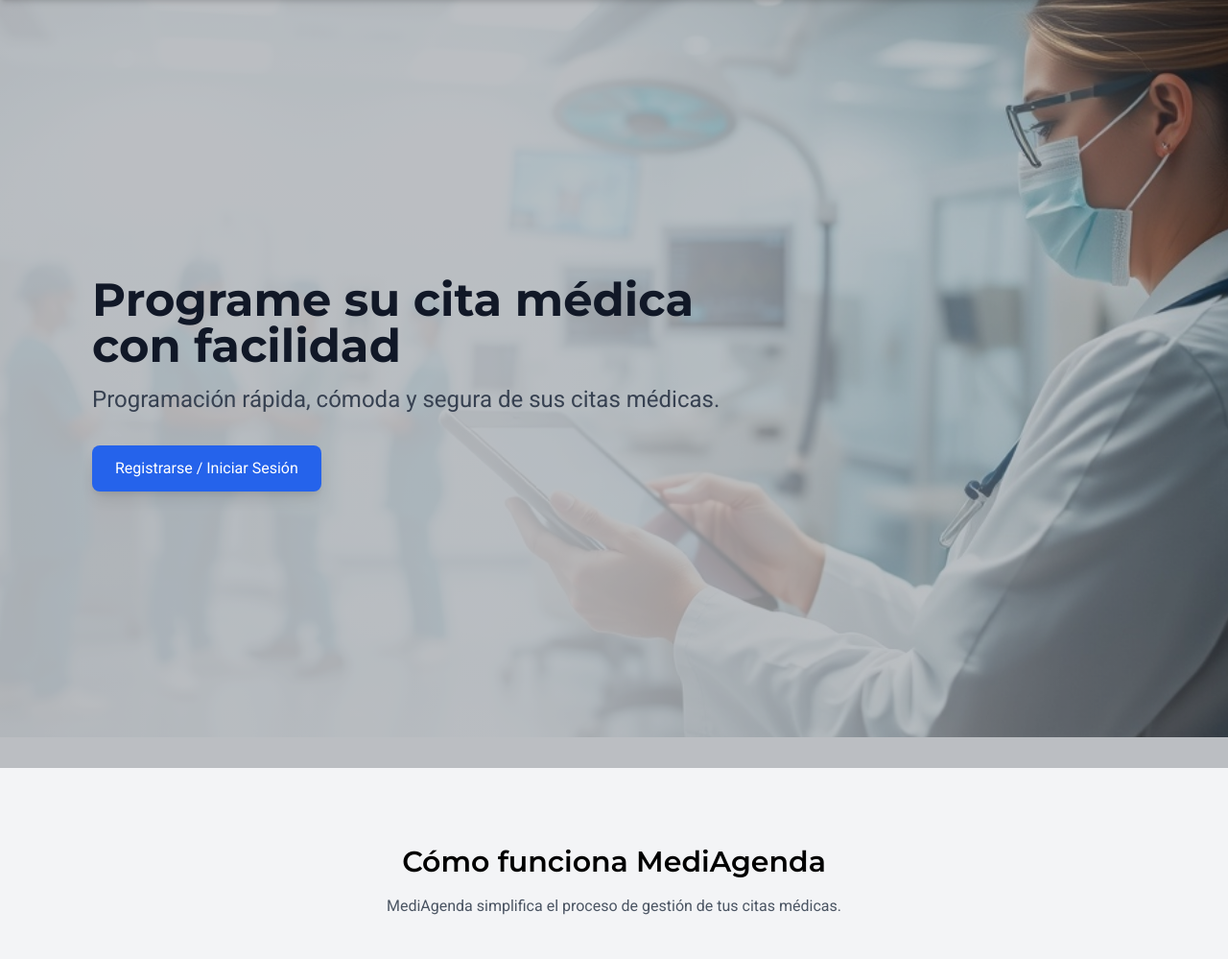
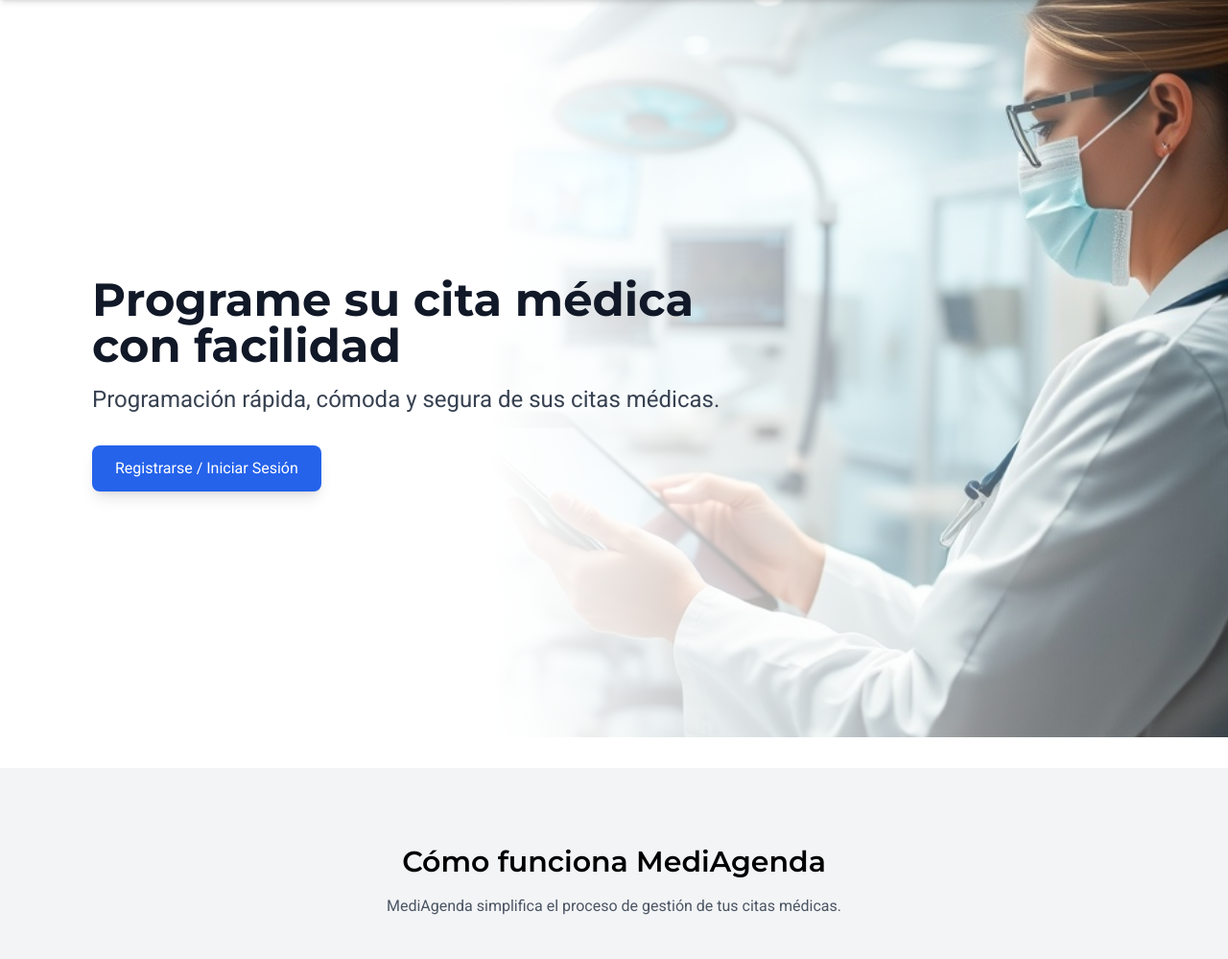
Before and after one commit to ccamiloguerrero2/MediAgenda, a PHP site: page / in a window 1280 px wide. Shown: the part 64-1063 px from the top of the page at 96% size. Run offline with PHP 8.4, Linux system fonts and the light colour scheme; some libraries are stand-ins or nearby versions.

Commit message:
Correcion colores HERO

```diff
--- a/dist/output.css
+++ b/dist/output.css
@@ -1296,11 +1296,6 @@ video {
   border-color: rgb(234 179 8 / var(--tw-border-opacity));
 }
 
-.bg-black {
-  --tw-bg-opacity: 1;
-  background-color: rgb(0 0 0 / var(--tw-bg-opacity));
-}
-
 .bg-blue-100 {
   --tw-bg-opacity: 1;
   background-color: rgb(219 234 254 / var(--tw-bg-opacity));
@@ -1419,8 +1414,8 @@ video {
   background-color: rgb(234 179 8 / var(--tw-bg-opacity));
 }
 
-.bg-opacity-30 {
-  --tw-bg-opacity: 0.3;
+.bg-opacity-0 {
+  --tw-bg-opacity: 0;
 }
 
 .bg-opacity-50 {
--- a/index.php
+++ b/index.php
@@ -72,11 +72,8 @@ if ($loggedIn) {
 
         /* Estilos para el efecto Parallax en distintas secciones */
         .parallax {
-            /* Gradiente claro + imagen original */
-            background-image: linear-gradient(to right, rgba(255, 255, 255, 0.9) 40%, rgba(255, 255, 255, 0.7) 60%, rgba(255, 255, 255, 0.3) 80%, rgba(255, 255, 255, 0) 100%), url('/img/FondoMedico1.jpg');
+            background-image: linear-gradient(to right, rgb(255, 255, 255) 40%, rgba(255, 255, 255, 0.7) 60%, rgba(255, 255, 255, 0.3) 80%, rgba(255, 255, 255, 0) 100%), url('/img/FondoMedico1.jpg');
             height: 100vh;
-            /* background-attachment: fixed; */
-            /* Eliminado para quitar parallax */
             background-position: center;
             background-repeat: no-repeat;
             background-size: cover;
@@ -86,13 +83,10 @@ if ($loggedIn) {
         /* Estilo para modo oscuro */
         .dark .parallax {
             background-image: linear-gradient(to right, rgba(17, 24, 39, 0.9) 30%, rgba(31, 41, 55, 0.8) 50%, rgba(55, 65, 81, 0.6) 70%, rgba(55, 65, 81, 0) 100%), url('/img/Fondoini1.jpeg');
-            /* No necesita background-attachment aquí si se quita en .parallax base */
         }
 
         .parallax-doctors {
             height: 100vh;
-            /* background-attachment: fixed; */
-            /* Eliminado para quitar parallax */
             background-position: center;
             background-repeat: no-repeat;
             background-size: cover;
@@ -101,8 +95,6 @@ if ($loggedIn) {
 
         .parallax-testimonials {
             height: 100vh;
-            /* background-attachment: fixed; */
-            /* Eliminado para quitar parallax */
             background-position: center;
             background-repeat: no-repeat;
             background-size: cover;
@@ -240,7 +232,7 @@ if ($loggedIn) {
 
     <!-- Sección Hero con efecto Parallax -->
     <section class="parallax">
-        <div class="absolute inset-0 bg-gray-800 bg-opacity-30 dark:bg-opacity-50"></div>
+        <div class="absolute inset-0 bg-gray-800 bg-opacity-0 dark:bg-opacity-50"></div>
         <div class="relative z-10 flex flex-col justify-center h-full px-6 sm:px-10 md:px-16 lg:px-24 py-10 text-white">
             <div class="max-w-2xl">
                 <h1 class="text-4xl md:text-5xl font-bold text-gray-900 dark:text-white mb-4">Programe su cita médica con facilidad</h1>
```
